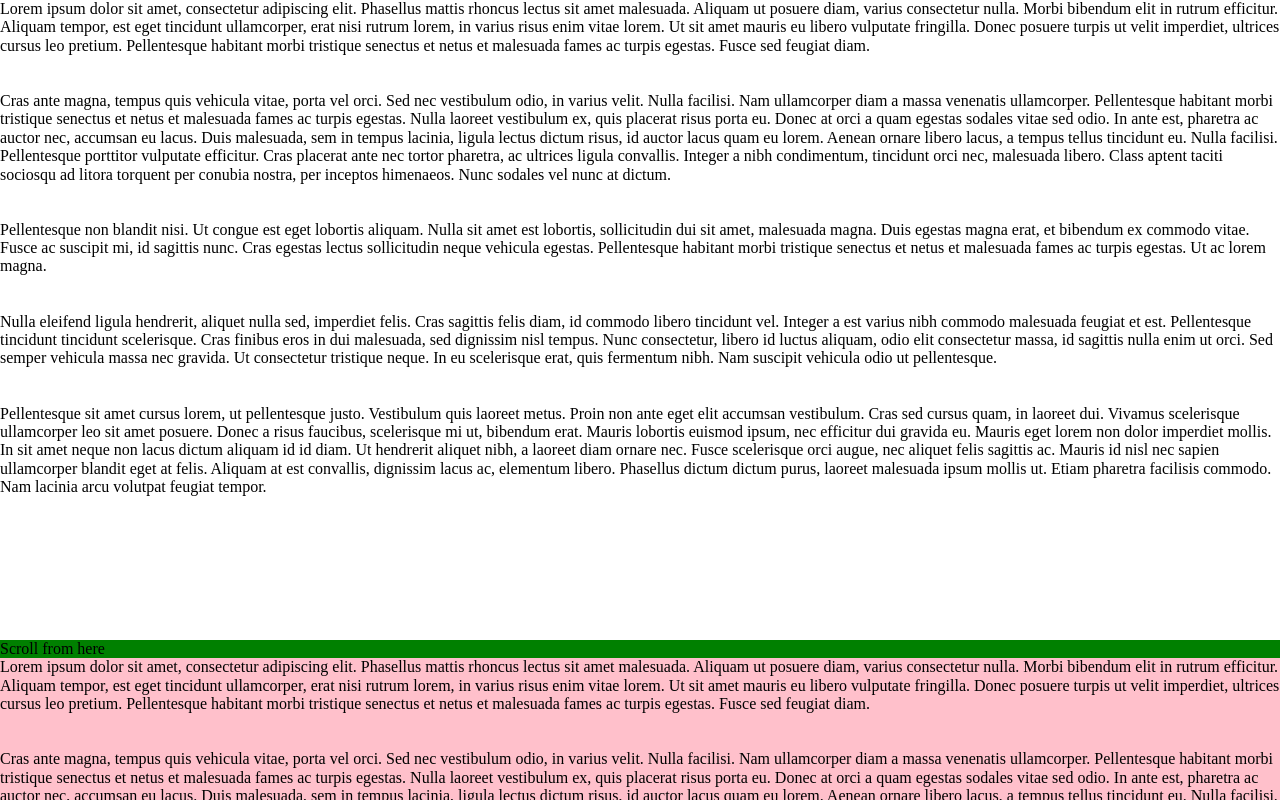
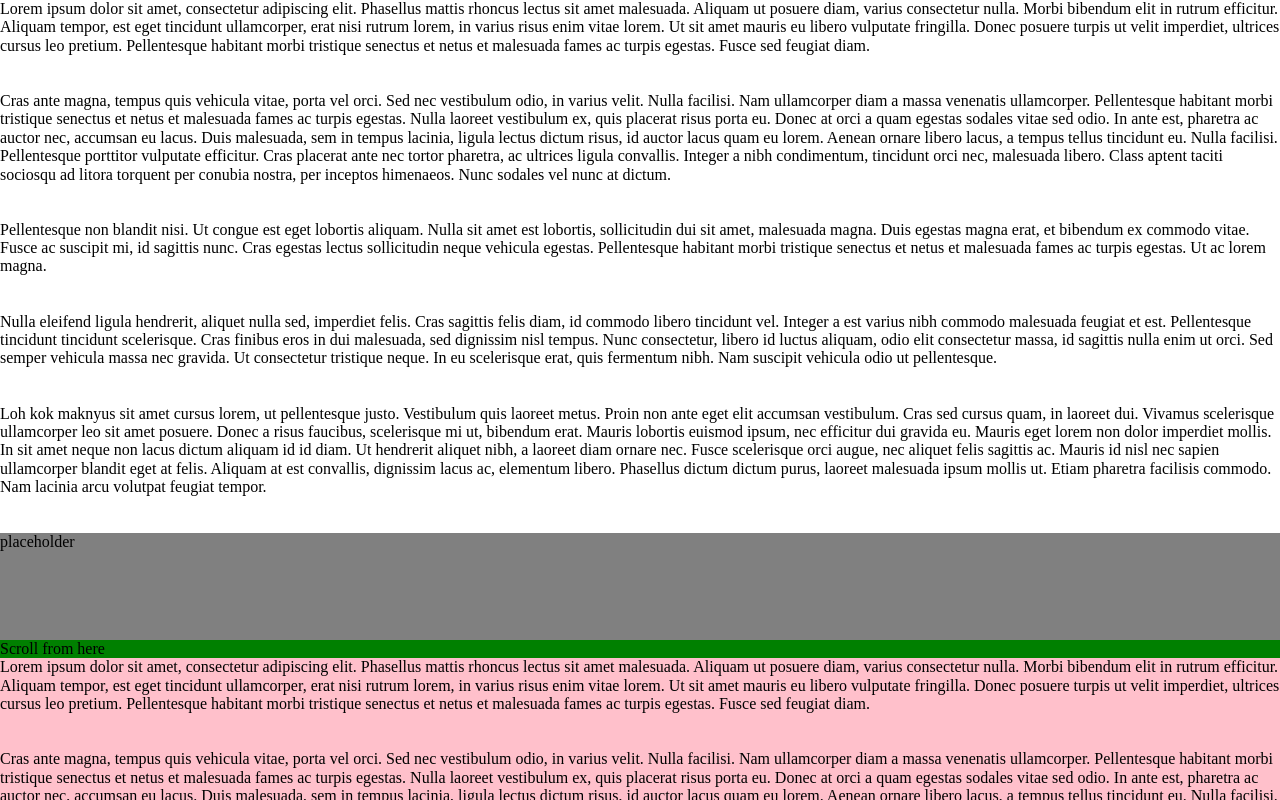
Before and after one commit to Mandelag/desain-gratis, a Next.js app: page /bs in a window 1280 px wide. Built offline with nearby package versions, Linux system fonts and the light colour scheme.

Commit message:
scrollwahtei

```diff
--- a/pages/bs.tsx
+++ b/pages/bs.tsx
@@ -18,7 +18,7 @@ const BottomSheetDemo = () => {
 
     return (
         <>
-        <main style={{height: '80vh', width: '100%', overflowY: 'scroll'}}>
+        <main style={{width: '100%'}}>
             Lorem ipsum dolor sit amet, consectetur adipiscing elit. Phasellus mattis rhoncus lectus sit amet malesuada. Aliquam ut posuere diam, varius consectetur nulla. Morbi bibendum elit in rutrum efficitur. Aliquam tempor, est eget tincidunt ullamcorper, erat nisi rutrum lorem, in varius risus enim vitae lorem. Ut sit amet mauris eu libero vulputate fringilla. Donec posuere turpis ut velit imperdiet, ultrices cursus leo pretium. Pellentesque habitant morbi tristique senectus et netus et malesuada fames ac turpis egestas. Fusce sed feugiat diam.
             <br /><br /><br />
             Cras ante magna, tempus quis vehicula vitae, porta vel orci. Sed nec vestibulum odio, in varius velit. Nulla facilisi. Nam ullamcorper diam a massa venenatis ullamcorper. Pellentesque habitant morbi tristique senectus et netus et malesuada fames ac turpis egestas. Nulla laoreet vestibulum ex, quis placerat risus porta eu. Donec at orci a quam egestas sodales vitae sed odio. In ante est, pharetra ac auctor nec, accumsan eu lacus. Duis malesuada, sem in tempus lacinia, ligula lectus dictum risus, id auctor lacus quam eu lorem. Aenean ornare libero lacus, a tempus tellus tincidunt eu. Nulla facilisi. Pellentesque porttitor vulputate efficitur. Cras placerat ante nec tortor pharetra, ac ultrices ligula convallis. Integer a nibh condimentum, tincidunt orci nec, malesuada libero. Class aptent taciti sociosqu ad litora torquent per conubia nostra, per inceptos himenaeos. Nunc sodales vel nunc at dictum.
@@ -27,10 +27,13 @@ const BottomSheetDemo = () => {
             <br /><br /><br />
             Nulla eleifend ligula hendrerit, aliquet nulla sed, imperdiet felis. Cras sagittis felis diam, id commodo libero tincidunt vel. Integer a est varius nibh commodo malesuada feugiat et est. Pellentesque tincidunt tincidunt scelerisque. Cras finibus eros in dui malesuada, sed dignissim nisl tempus. Nunc consectetur, libero id luctus aliquam, odio elit consectetur massa, id sagittis nulla enim ut orci. Sed semper vehicula massa nec gravida. Ut consectetur tristique neque. In eu scelerisque erat, quis fermentum nibh. Nam suscipit vehicula odio ut pellentesque.
             <br /><br /><br />
-            Pellentesque sit amet cursus lorem, ut pellentesque justo. Vestibulum quis laoreet metus. Proin non ante eget elit accumsan vestibulum. Cras sed cursus quam, in laoreet dui. Vivamus scelerisque ullamcorper leo sit amet posuere. Donec a risus faucibus, scelerisque mi ut, bibendum erat. Mauris lobortis euismod ipsum, nec efficitur dui gravida eu. Mauris eget lorem non dolor imperdiet mollis. In sit amet neque non lacus dictum aliquam id id diam. Ut hendrerit aliquet nibh, a laoreet diam ornare nec. Fusce scelerisque orci augue, nec aliquet felis sagittis ac. Mauris id nisl nec sapien ullamcorper blandit eget at felis. Aliquam at est convallis, dignissim lacus ac, elementum libero. Phasellus dictum dictum purus, laoreet malesuada ipsum mollis ut. Etiam pharetra facilisis commodo. Nam lacinia arcu volutpat feugiat tempor.
+            Loh kok maknyus sit amet cursus lorem, ut pellentesque justo. Vestibulum quis laoreet metus. Proin non ante eget elit accumsan vestibulum. Cras sed cursus quam, in laoreet dui. Vivamus scelerisque ullamcorper leo sit amet posuere. Donec a risus faucibus, scelerisque mi ut, bibendum erat. Mauris lobortis euismod ipsum, nec efficitur dui gravida eu. Mauris eget lorem non dolor imperdiet mollis. In sit amet neque non lacus dictum aliquam id id diam. Ut hendrerit aliquet nibh, a laoreet diam ornare nec. Fusce scelerisque orci augue, nec aliquet felis sagittis ac. Mauris id nisl nec sapien ullamcorper blandit eget at felis. Aliquam at est convallis, dignissim lacus ac, elementum libero. Phasellus dictum dictum purus, laoreet malesuada ipsum mollis ut. Etiam pharetra facilisis commodo. Nam lacinia arcu volutpat feugiat tempor.
             <br /><br /><br />
         </main>
-        <div style={{height: '20vh', width:'100%', overflowY: 'scroll', backgroundColor: 'pink'}}>
+        <div style={{minHeight: '20vh', backgroundColor: 'gray', width: '100%'}}>
+            placeholder
+        </div>
+        <div style={{height: '20vh',  position: 'fixed', bottom: '0', backgroundColor: 'pink'}}>
             <div style={{width:'100%', backgroundColor: 'green'}}>
                 Scroll from here
             </div>
```
